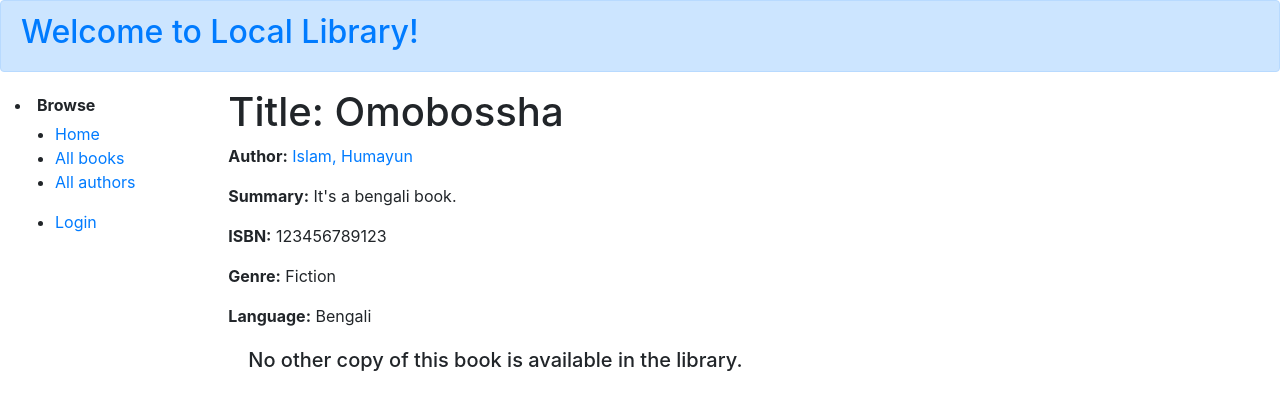
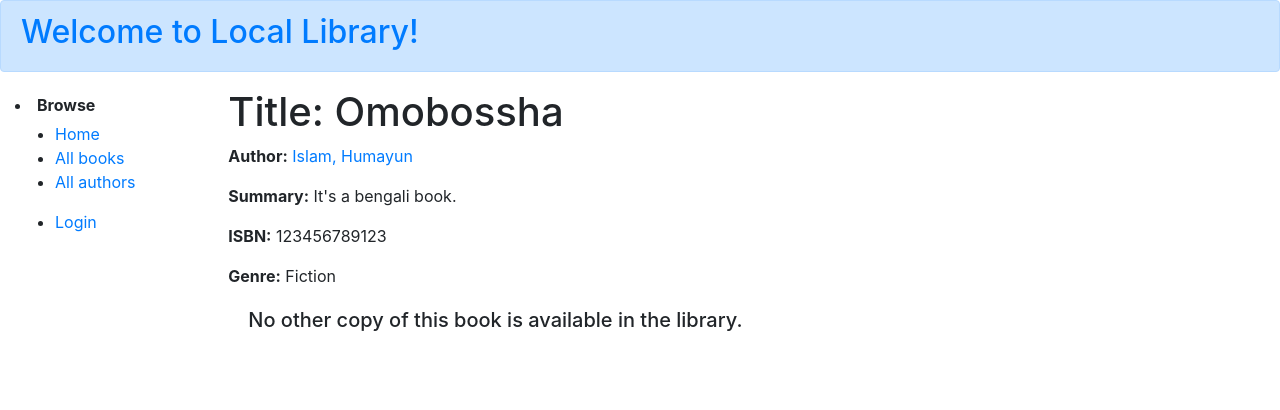
Before and after one commit to kima063/locallibrary, a Django app: page /catalog/book/1 in a window 1280 px wide. Shown: the top 410 px of the page. Run offline with Django 3.2, Linux system fonts and the light colour scheme; data comes from the database, SQL or seed files in the repository; both versions use the stored data as it was after the commit.

Commit message:
deleted a feild

```diff
--- a/catalog/admin.py
+++ b/catalog/admin.py
@@ -36,7 +36,7 @@ class BooksInstanceInline(admin.TabularInline):
 @admin.register(Book)
 class BookAdmin(admin.ModelAdmin):
     # list_display = ('title', 'author', 'display_genre')
-    list_display = ('title', 'author', 'display_genre', 'language')
+    list_display = ('title', 'author', 'display_genre')
     inlines = [BooksInstanceInline]
 
 
--- a/catalog/models.py
+++ b/catalog/models.py
@@ -20,17 +20,6 @@ class Genre(models.Model):
         """String for representing the Model object (in Admin site etc.)"""
         return self.name
 
-
-# class Language(models.Model):
-#     """Model representing a Language (e.g. English, French, Japanese, etc.)"""
-#     name = models.CharField(max_length=200,
-#                             help_text="Enter the book's natural language (e.g. English, French, Bengali etc.)")
-
-#     def __str__(self):
-#         """String for representing the Model object (in Admin site etc.)"""
-#         return self.name
-
-
 class Book(models.Model):
     """Model representing a book (but not a specific copy of a book)."""
     title = models.CharField(max_length=200)
@@ -47,7 +36,6 @@ class Book(models.Model):
         Genre, help_text="Select a genre for this book")
     # ManyToManyField used because a genre can contain many books and a Book can cover many genres.
     # Genre class has already been defined so we can specify the object above.
-    language = models.CharField(max_length=200)
 
     class Meta:
         ordering = ['title', 'author']
@@ -57,12 +45,6 @@ class Book(models.Model):
         return ', '.join([genre.name for genre in self.genre.all()[:3]])
 
     display_genre.short_description = 'Genre'
-
-    # def display_language(self):
-    #     """Creates a string for the language. This is required to display languagein Admin."""
-    #     return ', '.join([language.name for language in self.language.all()[:3]])
-
-    # display_genre.short_description = 'Language'
 
 
     def get_absolute_url(self):
--- a/catalog/templates/catalog/book_detail.html
+++ b/catalog/templates/catalog/book_detail.html
@@ -8,7 +8,6 @@
 <p><strong>Summary:</strong> {{ book.summary }}</p>
 <p><strong>ISBN:</strong> {{ book.isbn }}</p>
 <p><strong>Genre:</strong> {{ book.genre.all|join:", " }}</p>
-<p><strong>Language:</strong> {{ book.language }}</p>
 
 <div style="margin-left:20px;margin-top:20px">
   {% if book.bookinstance_set.all %}
--- a/catalog/views.py
+++ b/catalog/views.py
@@ -147,13 +147,13 @@ class AuthorDelete(PermissionRequiredMixin, DeleteView):
 # Classes created for the forms challenge
 class BookCreate(PermissionRequiredMixin, CreateView):
     model = Book
-    fields = ['title', 'author', 'summary', 'isbn', 'genre', 'language']
+    fields = ['title', 'author', 'summary', 'isbn', 'genre']
     permission_required = 'catalog.can_mark_returned'
 
 
 class BookUpdate(PermissionRequiredMixin, UpdateView):
     model = Book
-    fields = ['title', 'author', 'summary', 'isbn', 'genre', 'language']
+    fields = ['title', 'author', 'summary', 'isbn', 'genre']
     permission_required = 'catalog.can_mark_returned'
 
 
```
Also changed, not shown: catalog/templates/base_generic.html (+0 -14 lines), db.sqlite3.
